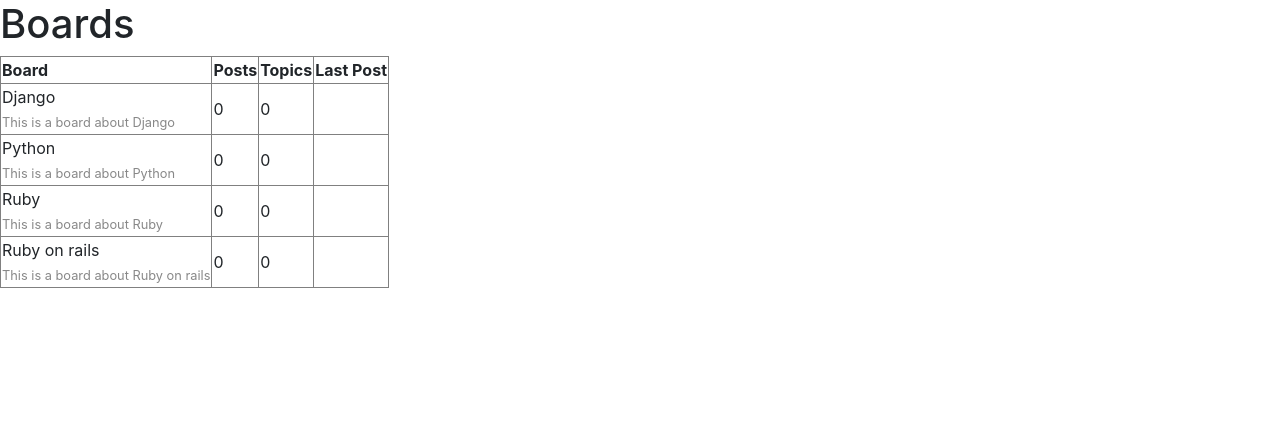
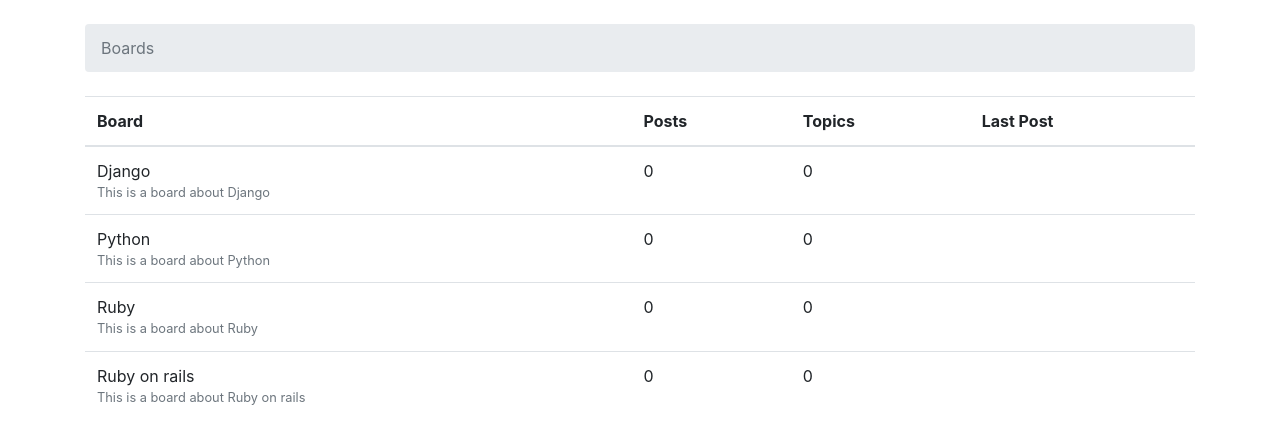
Before and after one commit to anithaamarnath/python-django, a Django app: page / in a window 1280 px wide. Shown: the top 444 px of the page. Run offline with Django 3.2, Linux system fonts and the light colour scheme; data comes from the database, SQL or seed files in the repository; some libraries are stand-ins or nearby versions.

Commit message:
css style added

```diff
--- a/boards/templates/home.html
+++ b/boards/templates/home.html
@@ -8,9 +8,13 @@
     <link rel="stylesheet" href="{% static 'css/bootstrap.min.css'  %}">
   </head>
   <body>
-    <h1>Boards</h1>
-    <table border="1">
-      <thead>
+    <div class="container">
+      <ol class="breadcrumb my-4">
+        <li class= "breadcrumb-item active"> Boards</li>
+      </ol>
+
+    <table class="table">
+      <thead class="thead-inverse">
         <tr>
           <th>Board</th>
           <th>Posts</th>
@@ -23,10 +27,10 @@
             <tr>
               <td>
                 {{ board.name }} <br>
-                <small style="color: #888">{{ board.description}} </small>
+                <small class="text-muted d-block">{{ board.description}} </small>
               </td>
-              <td>0</td>
-              <td>0</td>
+              <td class="algin-middle">0</td>
+              <td class="algin-middle">0</td>
               <td></td>
             </tr>
 
```
